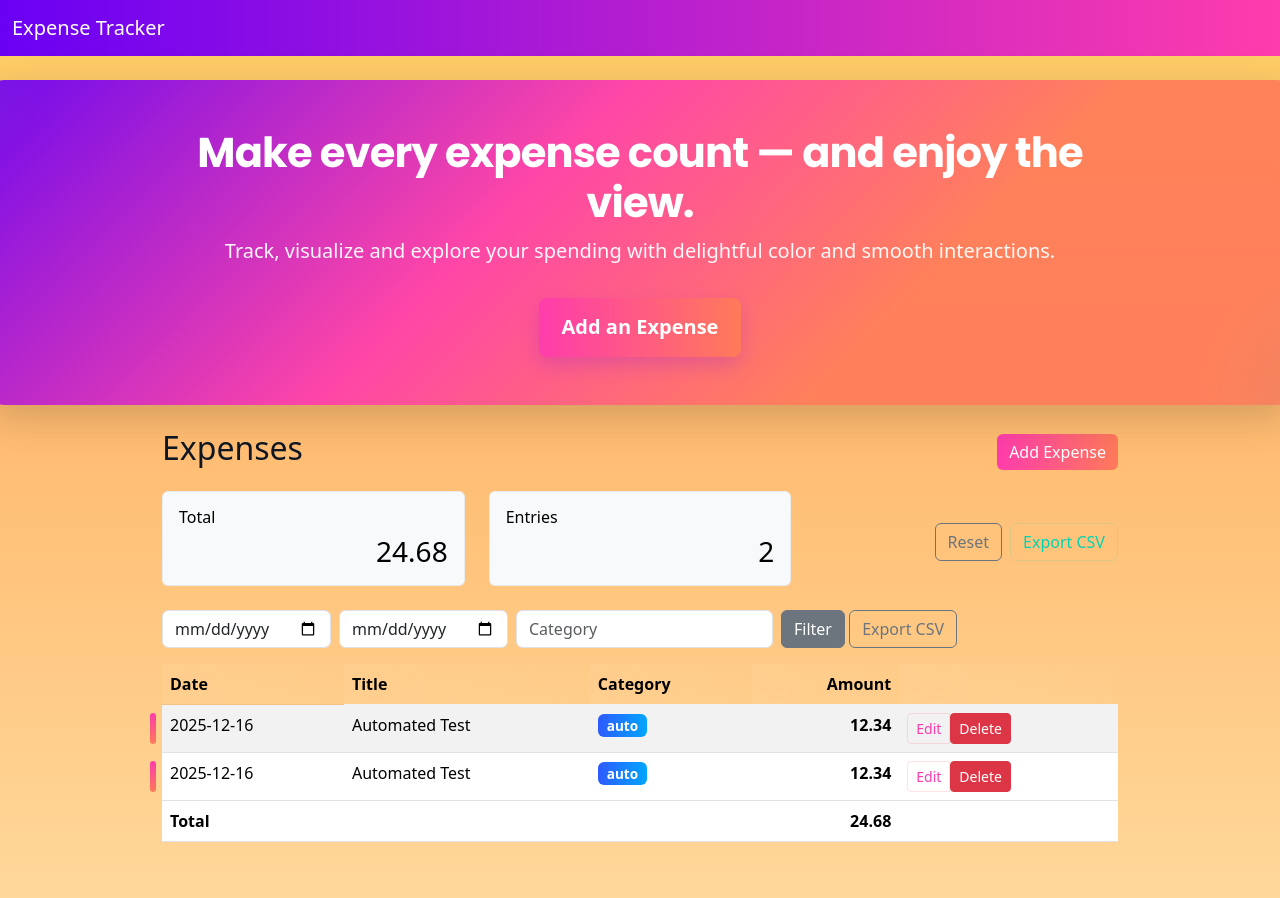
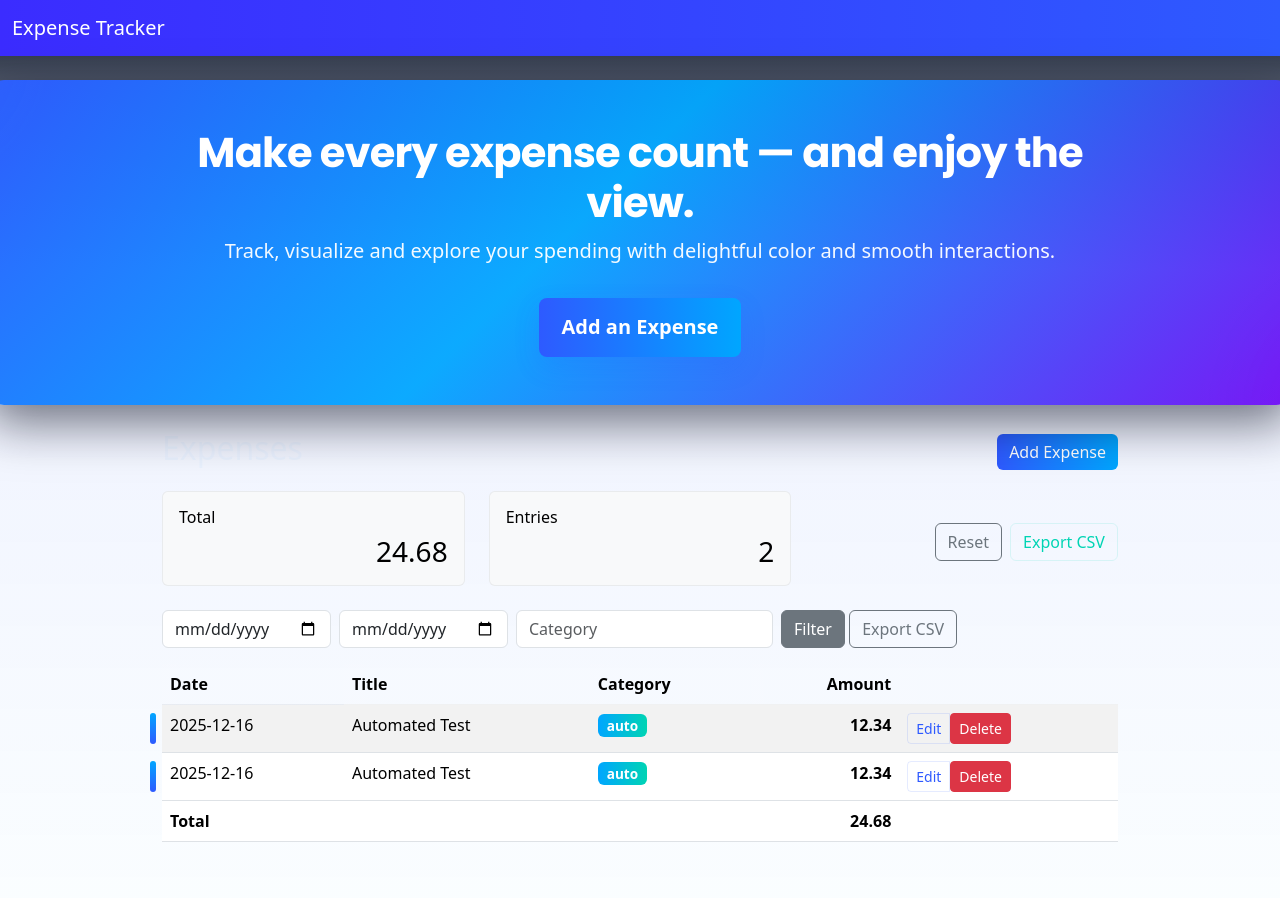
Before and after one commit to Sriram-Mullapudi/Expense_Tracker_Python, a Flask app: page / in a window 1280 px wide. Run offline with Flask 3, Linux system fonts and the light colour scheme; data comes from the database, SQL or seed files in the repository.

Commit message:
Refine theme: replace warm yellows/oranges with cooler blue/teal/purple palette for more engaging UI

```diff
--- a/static/style.css
+++ b/static/style.css
@@ -1,20 +1,21 @@
+.root-placeholder{}
+
 :root{
 	--deep-purple: #6A00F4;
 	--magenta: #FF3CAC;
 	--coral: #FF7A59;
-	--warm-orange: #FFB86B;
-	--sun-yellow: #FFD166;
 	--teal: #00D4B4;
 	--cyan: #00A6FF;
 	--royal-blue: #2E5AFF;
-	--spring-green: #7BE495;
+	--indigo: #3B2CFF;
 	--ui-base: #0F1724;
 	--card: #F7F9FC;
 	--muted-border: rgba(15,23,36,0.06);
 	--text-on-accent: #ffffff;
 }
 
-body { padding-bottom: 40px; background: linear-gradient(180deg, var(--sun-yellow) 0%, var(--warm-orange) 40%, #ffd89a 100%); color: var(--ui-base); }
+/* Cooler, more engaging page background */
+body { padding-bottom: 40px; background: linear-gradient(180deg, #071124 0%, rgba(46,90,255,0.08) 30%, rgba(0,166,255,0.02) 100%); color: #eaf2ff; }
 .table tfoot th { font-weight: 700; }
 .card.text-bg-light { background: var(--card); border: 1px solid var(--muted-border); }
 .display-6 { font-size: 1.75rem; margin: 0; }
@@ -23,23 +24,23 @@ body { padding-bottom: 40px; background: linear-gradient(180deg, var(--sun-yello
 .container { max-width: 980px; }
 
 /* Navbar / hero */
-.site-navbar { background: linear-gradient(90deg, var(--deep-purple), var(--magenta)); }
+.site-navbar { background: linear-gradient(90deg, var(--indigo), var(--royal-blue)); }
 .site-navbar .navbar-brand, .site-navbar .nav-link { color: var(--text-on-accent) !important; }
 
 /* Buttons */
 .btn-primary {
-	background: linear-gradient(90deg, var(--magenta), var(--coral));
+	background: linear-gradient(90deg, var(--royal-blue), var(--cyan));
 	border: none;
 	color: var(--text-on-accent);
 }
 .btn-outline-primary {
-	color: var(--magenta);
-	border-color: rgba(255,60,76,0.15);
+	color: var(--royal-blue);
+	border-color: rgba(46,90,255,0.12);
 }
 .btn-outline-success { color: var(--teal); border-color: rgba(0,212,180,0.12); }
 
 /* Category badge colors (fallback to primary) */
-.badge.bg-primary { background: linear-gradient(90deg,var(--royal-blue),var(--cyan)); }
+.badge.bg-primary { background: linear-gradient(90deg,var(--cyan),var(--teal)); }
 
 /* Card accent */
 .summary-card { border-radius: 10px; box-shadow: 0 6px 18px rgba(15,23,36,0.06); }
@@ -55,14 +56,14 @@ body { padding-bottom: 40px; background: linear-gradient(180deg, var(--sun-yello
 	overflow: hidden;
 	border-radius: 16px;
 	margin: 0 -12px 24px -12px;
-	background: linear-gradient(135deg, rgba(106,0,244,0.95) 0%, rgba(255,60,172,0.92) 40%, rgba(255,122,89,0.90) 70%);
-	box-shadow: 0 12px 40px rgba(15,23,36,0.18);
+	background: linear-gradient(135deg, rgba(46,90,255,0.98) 0%, rgba(0,166,255,0.95) 45%, rgba(106,0,244,0.9) 100%);
+	box-shadow: 0 18px 50px rgba(2,6,23,0.55);
 }
 .hero:before {
 	content: '';
 	position: absolute;
 	inset: -30% -20% -30% -20%;
-	background: radial-gradient(circle at 10% 20%, rgba(255,209,102,0.12), transparent 8%), radial-gradient(circle at 90% 80%, rgba(0,212,180,0.08), transparent 10%);
+	background: radial-gradient(circle at 10% 20%, rgba(0,166,255,0.12), transparent 8%), radial-gradient(circle at 90% 80%, rgba(106,0,244,0.08), transparent 10%);
 	animation: floatBg 12s linear infinite;
 	z-index: 0;
 }
@@ -77,17 +78,17 @@ body { padding-bottom: 40px; background: linear-gradient(180deg, var(--sun-yello
 }
 
 .btn-cta {
-	--btn-accent1: var(--magenta);
-	--btn-accent2: var(--coral);
+	--btn-accent1: var(--royal-blue);
+	--btn-accent2: var(--cyan);
 	border: none;
 	color: var(--text-on-accent);
 	background: linear-gradient(90deg, var(--btn-accent1), var(--btn-accent2));
 	padding: 0.9rem 1.4rem;
 	font-weight: 600;
-	box-shadow: 0 8px 20px rgba(106,0,244,0.18);
+	box-shadow: 0 10px 26px rgba(46,90,255,0.16);
 	transition: transform .18s ease, box-shadow .18s ease;
 }
-.btn-cta:hover { transform: translateY(-4px); box-shadow: 0 18px 28px rgba(106,0,244,0.22); }
+.btn-cta:hover { transform: translateY(-4px); box-shadow: 0 22px 36px rgba(46,90,255,0.22); }
 
 /* table and rows: colorful but readable */
 .table thead th {
@@ -107,7 +108,7 @@ body { padding-bottom: 40px; background: linear-gradient(180deg, var(--sun-yello
 	bottom: 8px;
 	width: 6px;
 	border-radius: 6px;
-	background: linear-gradient(180deg, var(--magenta), var(--coral));
+	background: linear-gradient(180deg, var(--cyan), var(--royal-blue));
 }
 
 /* Animated badge pulse */
```
